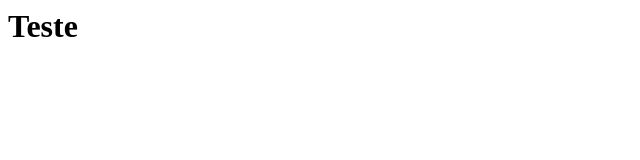
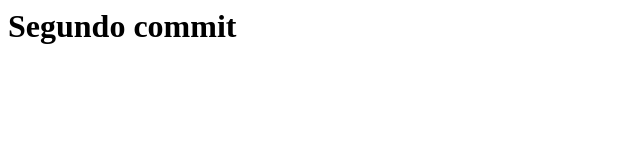
Before and after one commit to jmothug/git-one, a plain HTML site: page index.html in a window 1280 px wide. Shown: the whole page, without its empty margins (0-640 px from the left). Drawn offline with Linux system fonts and the light colour scheme.

Commit message:
Alteração do titulo da Index.html

```diff
--- a/index.html
+++ b/index.html
@@ -1,6 +1,6 @@
 <html>
 <head></head>
 <body>
-  <h1>Teste</h1>
+  <h1>Segundo commit</h1>
 </body>
 </html>
```
